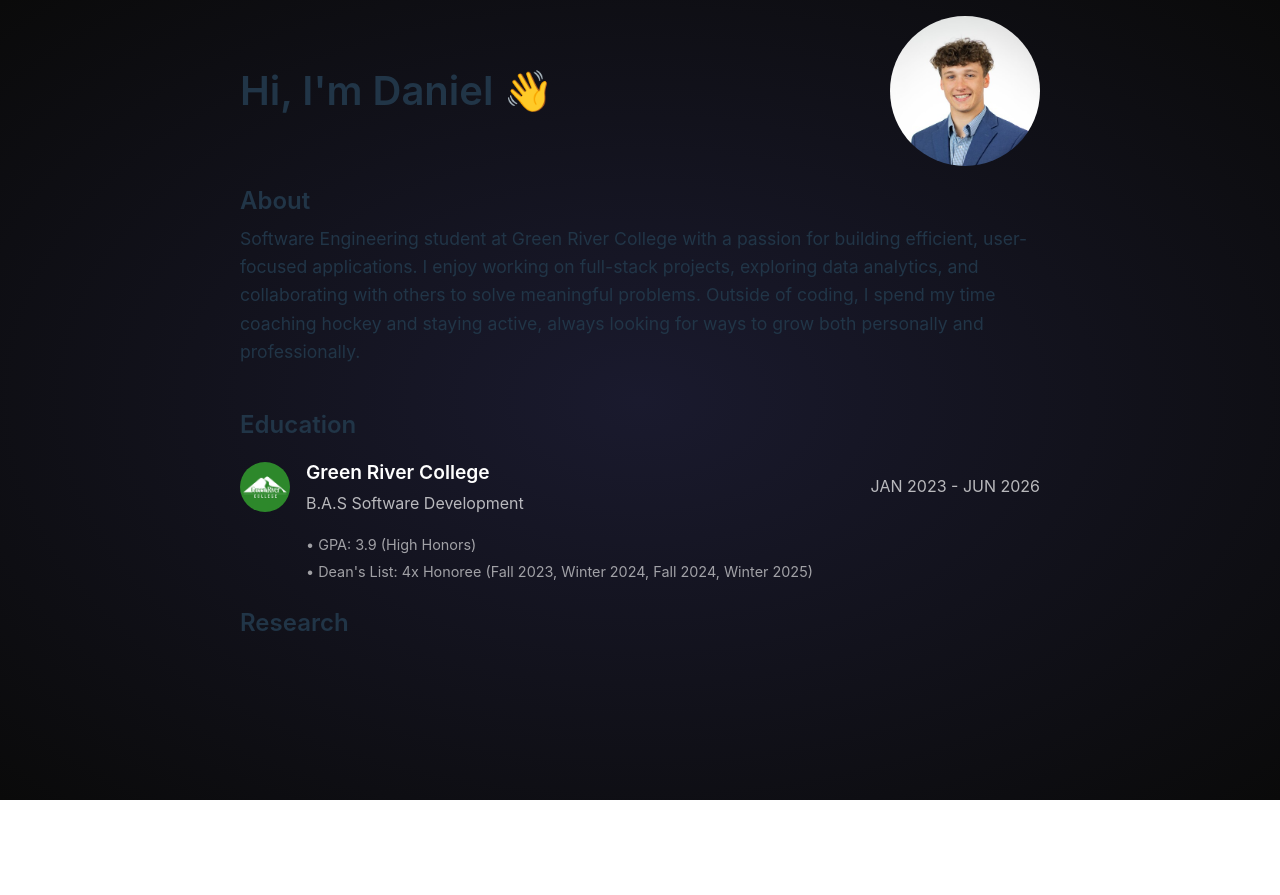
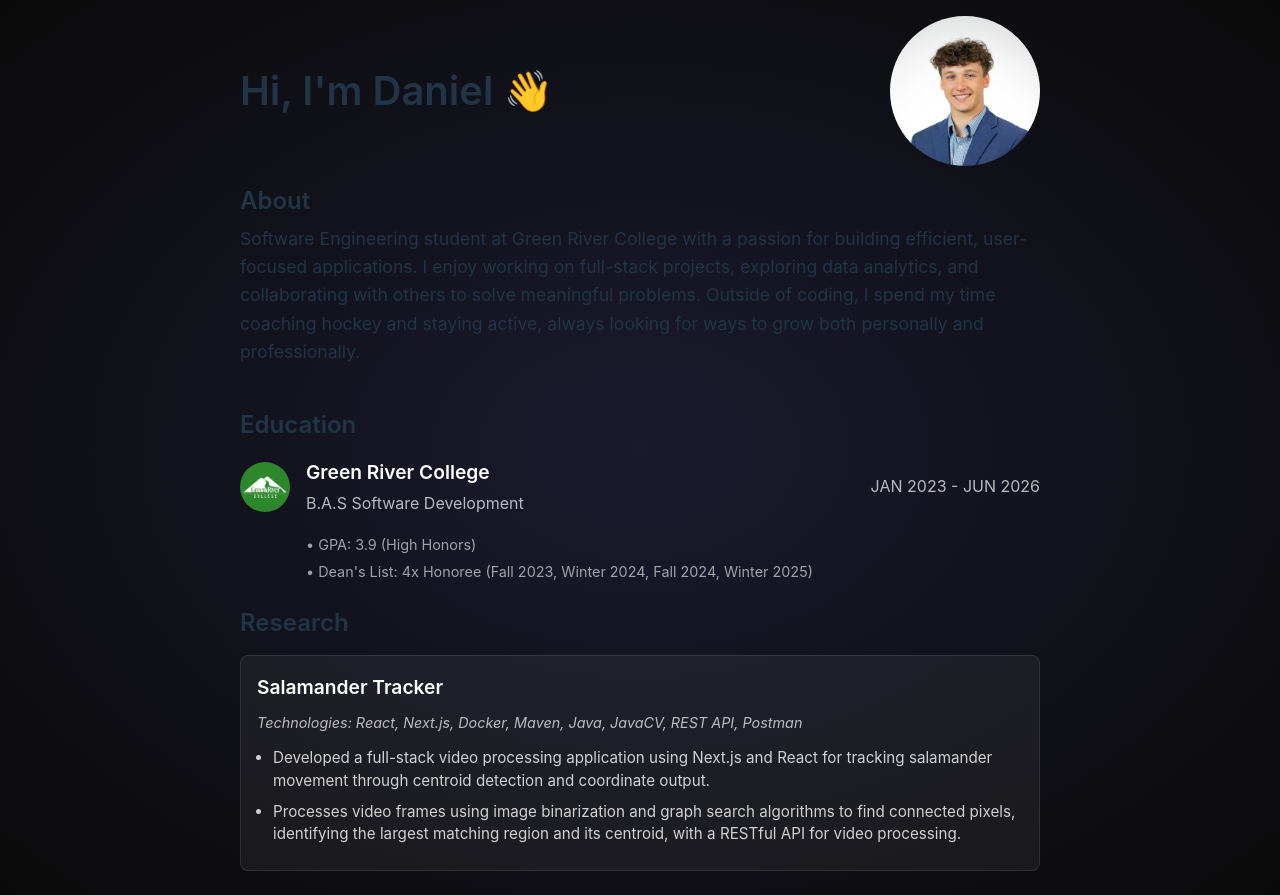
Before and after one commit to dannymccarragher/Portfolio, a React (Vite) app: page / in a window 1280 px wide. Before the commit the page ends 800 px from the top, so only its background shows below. Built offline with nearby package versions, Linux system fonts and the light colour scheme.

Commit message:
research section completed

```diff
--- a/src/components/Research.jsx
+++ b/src/components/Research.jsx
@@ -8,6 +8,47 @@ const Research = () => {
             textAlign: 'left'
         }}>
             <h2 style={{ margin: '0 0 0.8rem 0', textAlign: 'left', fontSize: '1.5em', fontWeight: '600' }}>Research</h2>
+
+            <div style={{
+                marginBottom: '1rem',
+                padding: '1rem',
+                backgroundColor: 'rgba(255, 255, 255, 0.05)',
+                borderRadius: '8px',
+                border: '1px solid rgba(255, 255, 255, 0.1)'
+            }}>
+                <h3 style={{
+                    margin: '0 0 0.5rem 0',
+                    fontSize: '1.2em',
+                    fontWeight: '600',
+                    color: 'white'
+                }}>
+                    Salamander Tracker
+                </h3>
+
+                <p style={{
+                    margin: '0 0 0.8rem 0',
+                    fontSize: '0.9em',
+                    color: 'rgba(255, 255, 255, 0.7)',
+                    fontStyle: 'italic'
+                }}>
+                    Technologies: React, Next.js, Docker, Maven, Java, JavaCV, REST API, Postman
+                </p>
+
+                <ul style={{
+                    margin: '0',
+                    padding: '0 0 0 1rem',
+                    fontSize: '0.95em',
+                    color: 'rgba(255, 255, 255, 0.8)',
+                    lineHeight: '1.5'
+                }}>
+                    <li style={{ marginBottom: '0.5rem' }}>
+                        Developed a full-stack video processing application using Next.js and React for tracking salamander movement through centroid detection and coordinate output.
+                    </li>
+                    <li style={{ marginBottom: '0.5rem' }}>
+                        Processes video frames using image binarization and graph search algorithms to find connected pixels, identifying the largest matching region and its centroid, with a RESTful API for video processing.
+                    </li>
+                </ul>
+            </div>
         </div>
     )
 }
```
Lines whose indentation alone changed are shown as unchanged.
